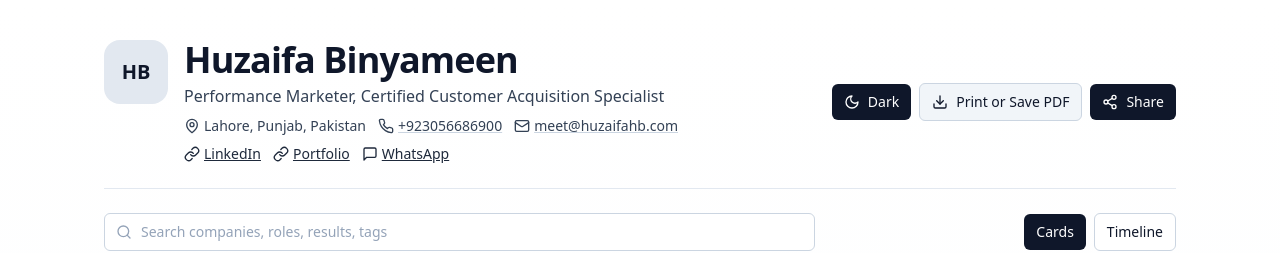
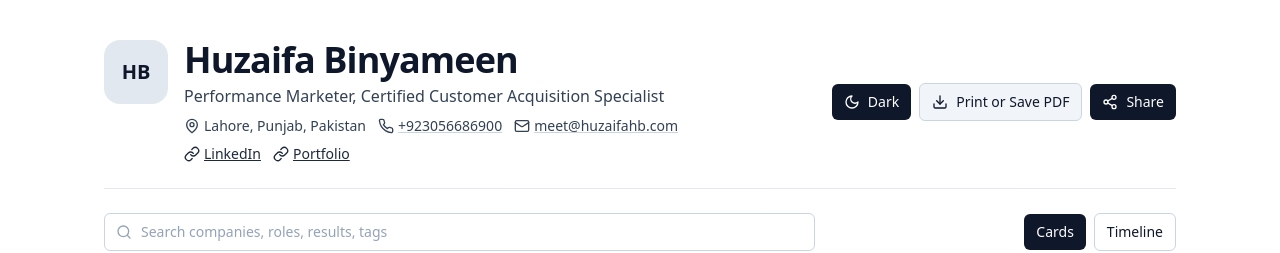
Before and after one commit to huzaifa-hb/portfolio-huzaifahb, a React (Vite) app: page / in a window 1280 px wide. Shown: the top 253 px of the page. Built offline with nearby package versions, Linux system fonts and the light colour scheme.

Commit message:
Updated App.jsx

```diff
--- a/src/App.jsx
+++ b/src/App.jsx
@@ -371,15 +371,6 @@ export default function App() {
                 >
                   <LinkIcon className="h-4 w-4" />
                   Portfolio
-                </a>
-                <a
-                  href={LINKS.whatsapp}
-                  target="_blank"
-                  rel="noreferrer"
-                  className="underline inline-flex items-center gap-1 text-slate-800 dark:text-slate-200"
-                >
-                  <MessageSquare className="h-4 w-4" />
-                  WhatsApp
                 </a>
               </div>
             </div>
```
